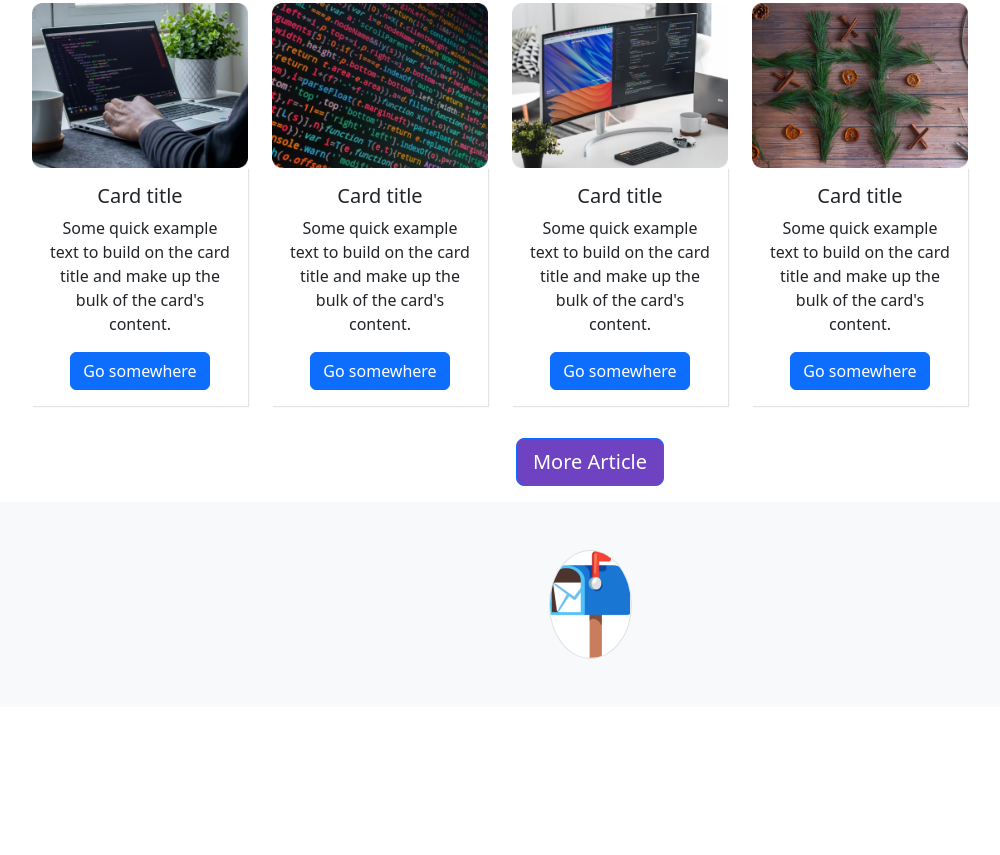
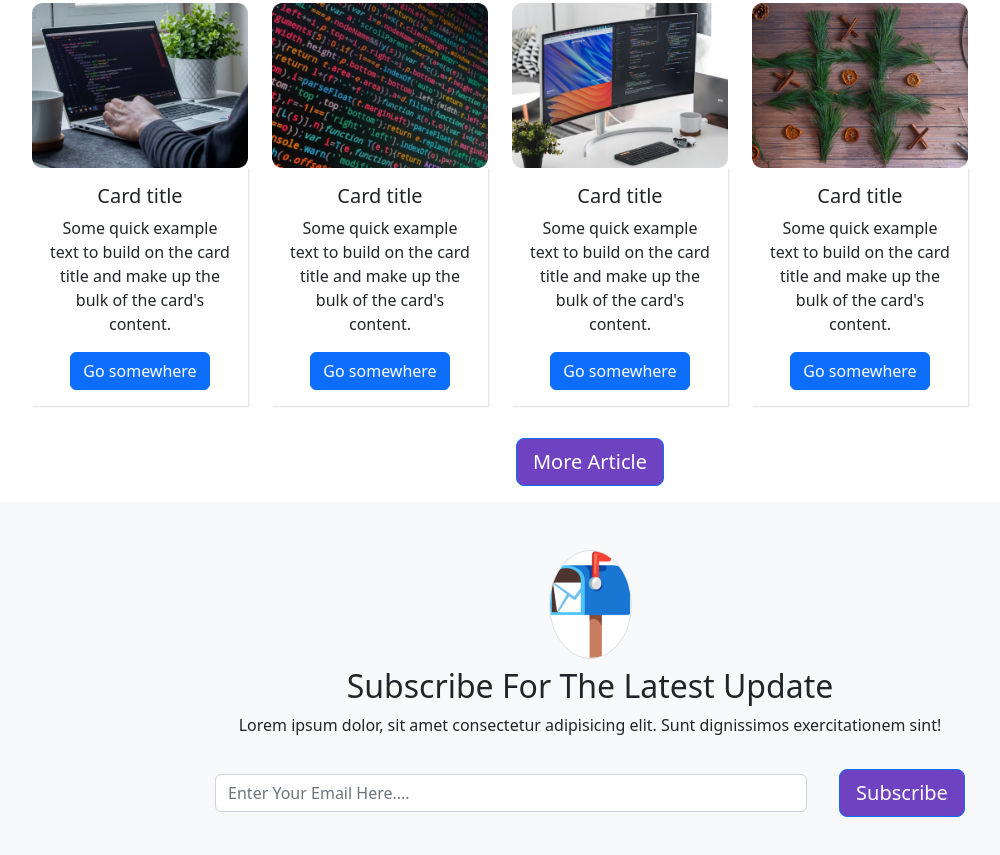
Before and after one commit to TimiMaliki/Landing-page-Bootstrap, a plain HTML site: page index.html in a window 1280 px wide. Shown: the part 2994-3849 px from the top of the page, without its empty margins (50-1050 px from the left). Before the commit the page ends 3701 px from the top, so only its background shows below. Drawn offline with nearby package versions, Linux system fonts and the light colour scheme.

Commit message:
Sub done

```diff
--- a/index.html
+++ b/index.html
@@ -408,13 +408,30 @@
 </div>
 </section>
 <!------More Article---->
+
+<!----Mail----->
 <section class="bg-light p-5 ">
 <div class="container">
     <div class="sub d-flex justify-content-center align-items-center">
-        <img src="./assets/images/pics/image 2.png" class=" border border-1 rounded-circle"style="background: #fff;" alt="...">
+        <img src="./assets/images/pics/image 2.png" class=" border border-1 rounded-circle w"style="background: #fff;">
     </div>
 </div>
+<!-----SubScribe---->
+<div class="sub-text ">
+    <h2 class=" d-flex justify-content-center align-items-center m-2">Subscribe For The Latest Update</h2>
+    <p class=" d-flex justify-content-center align-items-center">Lorem ipsum dolor, sit amet consectetur adipisicing elit.
+        Sunt dignissimos exercitationem sint!</p>
+</div>
+<div class="b d-flex justify-content-center align-items-center">
+    <input type="email" class="form-control form-control-md m-3 w-50 " id="exampleFormControlInput1"
+    placeholder="Enter Your Email Here....">
+<button class="btn btn-lg  btn-primary  m-3"style="background: #6f42c1;">Subscribe</button>
+</div>
+<!-----SubScribe---->
 </section>
+<!----Mail----->
+
+
 
 
 
```
